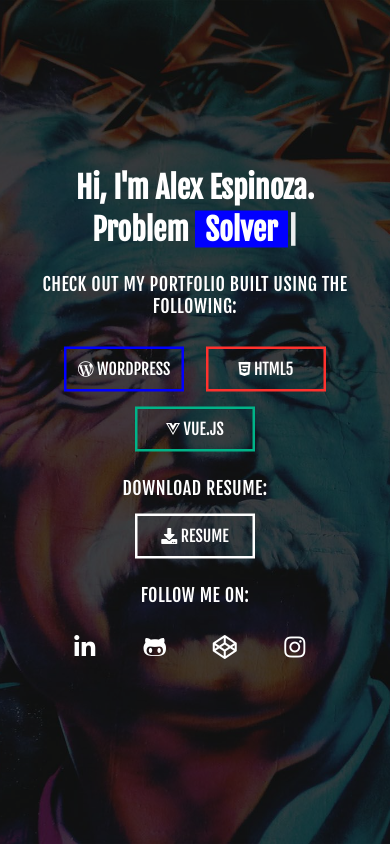
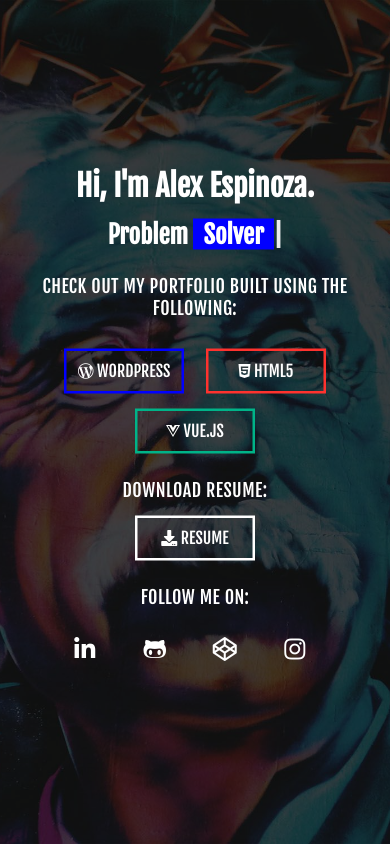
Before and after one commit to GorillaCode10/portfolioIntro, a plain HTML site: page index.html in a window 390 px wide. Drawn offline with nearby package versions, Linux system fonts and the light colour scheme; a script that the page names is missing.

Commit message:
font size

```diff
--- a/main.css
+++ b/main.css
@@ -370,6 +370,7 @@ section {
   .home-content h2 {
     font-size: 30px;
     margin: 0 0;
+    padding-top:10px;
   }
   .home-content h3 {
     font-size: 18px;
@@ -400,4 +401,8 @@ section {
   .btn:nth-child(3) {
     margin: 15px 9px;
   }
+  .home-content h2 {
+    font-size: 25px;
+    margin: 0 0;
+  }
 }
```
